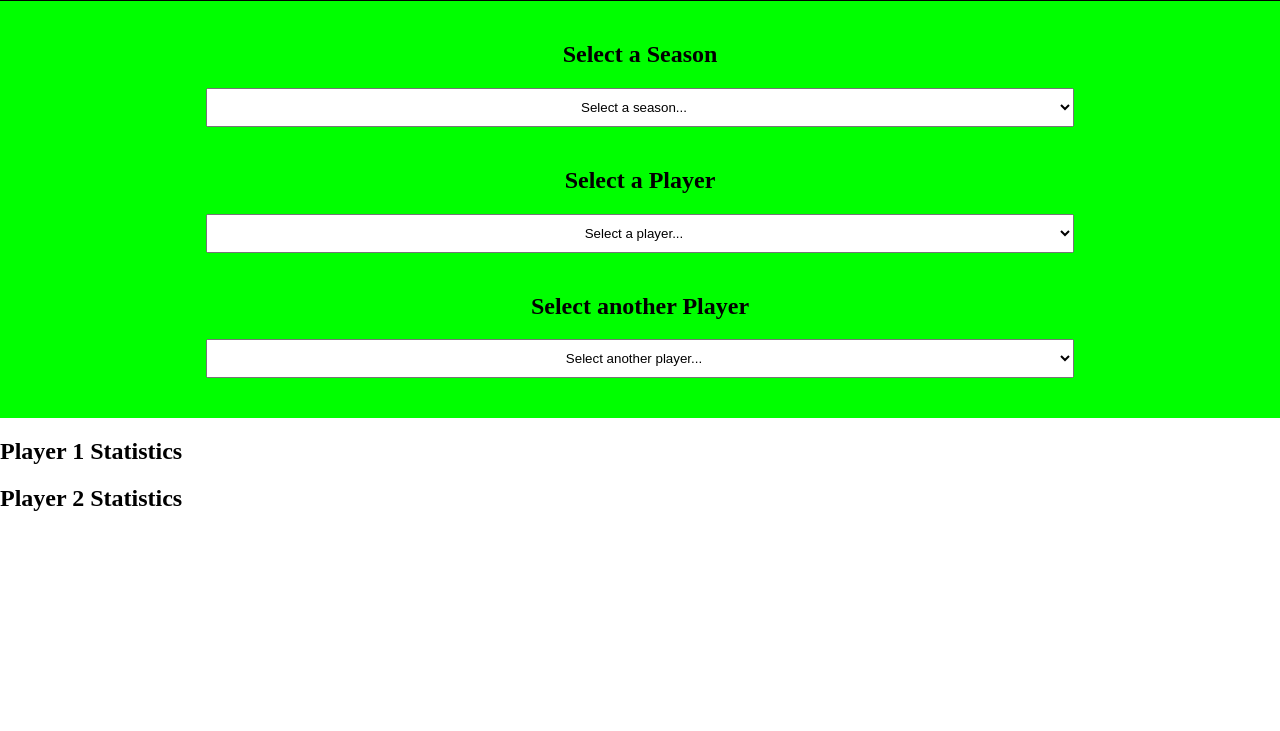
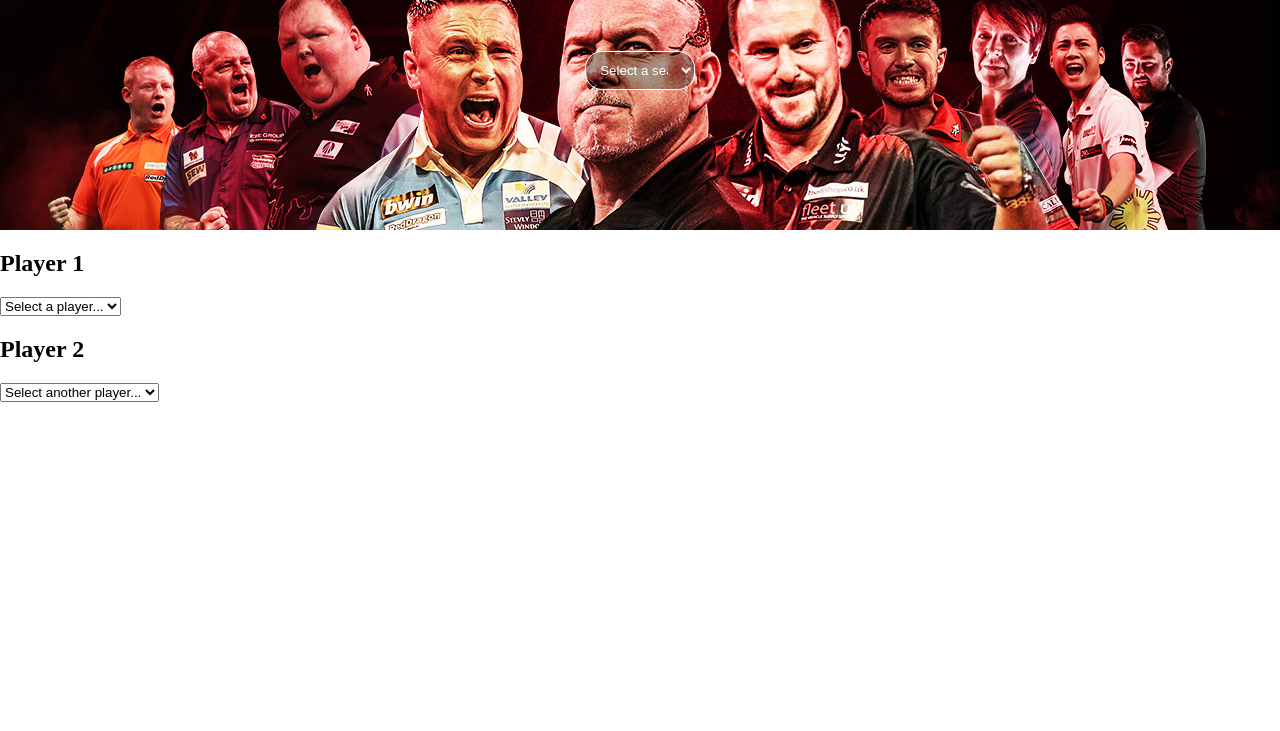
Before and after one commit to EHB-MCT/portfolio-second-chance-nealwauters, a website: page B.A.D/frontend/index.html in a window 1280 px wide. Shown: the part 69-800 px from the top of the page. Drawn offline with nearby package versions, Linux system fonts and the light colour scheme; no server answers.

Commit message:
made some design changes

```diff
--- a/B.A.D/frontend/index.html
+++ b/B.A.D/frontend/index.html
@@ -9,37 +9,34 @@
 </head>
 <body>
     <header>
-        <h1>Lorem Ipsum Title</h1>
+        <section id="content-section">
+            <section id="selection-section">
+                <div class="season-select">
+                <select id="seasonDropdown">
+                    <option value="">Select a season</option>
+                </select>
+                </div>
+            </section>
     </header>
 
-    <section id="content-section">
-        <section id="selection-section">
-            <h2>Select a Season</h2>
-            <select id="seasonDropdown">
-                <option value="">Select a season...</option>
-            </select>
 
-            <h2>Select a Player</h2>
-            <select id="playerDropdown">
-                <option value="">Select a player...</option>
-            </select>
-            <h2>Select another Player</h2>
-            <select id="playerDropdown2">
-                <option value="">Select another player...</option>
-            </select>
-        </section>
 
         <section id="dashboard-section">
-            <h2>Player 1 Statistics</h2>
             <section id="stats-section-player1">
-
+                <h2>Player 1</h2>
+                <select id="playerDropdown">
+                    <option value="">Select a player...</option>
+                </select>
                 <div id="statisticsPlayer1">
                     <!-- Display player 1 statistics here -->
                 </div>
             </section>
-            <h2>Player 2 Statistics</h2>
+
             <section id="stats-section-player2">
-
+                <h2>Player 2</h2>
+                <select id="playerDropdown2">
+                    <option value="">Select another player...</option>
+                </select>
                 <div id="statisticsPlayer2">
                     <!-- Display player 2 statistics here -->
                 </div>
--- a/B.A.D/frontend/main.js
+++ b/B.A.D/frontend/main.js
@@ -86,8 +86,6 @@ function fetchPlayerStatistics(seasonId, playerId) {
     fetch(`/api/seasons/${seasonId}/players/${playerId}/statistics`)
         .then(response => response.json())
         .then(statistics => {
-            console.log('Received statistics:', statistics);
-            // Display player statistics separately in the statisticsDisplay element
             const formattedStatistics = `
                 <p><span class="stat-label" onclick="toggleStat(this)">Average 3 Darts:</span> <span class="stat-value">${statistics.statistics.average_3_darts}</span></p>
                 <p><span class="stat-label" onclick="toggleStat(this)">Checkout Percentage:</span> <span class="stat-value">${statistics.statistics.checkout_percentage}%</span></p>
@@ -98,14 +96,13 @@ function fetchPlayerStatistics(seasonId, playerId) {
                 <p><span class="stat-label" onclick="toggleStat(this)">Scores (140s+):</span> <span class="stat-value">${statistics.statistics.scores_140s_plus}</span></p>
                 <p><span class="stat-label" onclick="toggleStat(this)">Scores (180s):</span> <span class="stat-value">${statistics.statistics.scores_180s}</span></p>
             `;
-            const targetSectionId = playerId === playerDropdown.value ? 'stats-section-player1' : 'stats-section-player2';
-            const targetDiv = document.getElementById(targetSectionId);
-            targetDiv.innerHTML = formattedStatistics;
+            document.getElementById(targetDiv).innerHTML = formattedStatistics;
         })
         .catch(error => {
             console.error('Error fetching player statistics:', error);
         });
 }
+
 
 // Function to toggle the visibility of the stat value
 function toggleStat(statLabel) {
--- a/B.A.D/frontend/styles.css
+++ b/B.A.D/frontend/styles.css
@@ -2,45 +2,54 @@ body{
   margin: 0;
 }
 
-/* Apply styling to the header */
+
 header {
-  background-color: #000; /* Black background */
-  color: #fff; /* White text */
+  background-image: url(bg.jpeg); /* Replace with the actual path to your GIF image */
+  background-size: cover;
+  background-position-y: -90px;
+  background-color: rgba(0, 0, 0, 100); /* Adjust the opacity as needed */
+  color: #fff;
   text-align: center;
-  padding: 10px;
+  padding: 100px;
   border: none;
 }
 
-/* Center the header text vertically */
-header h1 {
-  margin: 0;
-  line-height: 50px; /* Adjust as needed */
-}
 
 #selection-section {
-  background-color: #00ff00;
   padding: 20px;
   display: flex;
   flex-direction: column;
   align-items: center;
 }
 
-/* Style the select dropdowns */
-select {
-  width: 100%;
+select:focus {
+  outline: none;
+}
+
+/* Style the select dropdown for seasons */
+.season-select select {
+  width: 80%; /* Adjust the width as needed */
   padding: 10px;
+  border-color: #fff;
   margin-bottom: 20px;
+  border-radius: 17px;
+  text-align: center;
+  background-color:#00000055;
+  color: #fff;
 }
-/* Center the dropdowns and their placeholders */
-select {
-  width: 70%; /* Adjust the width as needed */
-  padding: 10px;
-  margin-bottom: 20px;
-  text-align: center;
-}
+
 
 /* Make the dropdown options less wide */
 select option {
   width: 100%;
   box-sizing: border-box;
 }
+#player-sections {
+  display: flex;
+  justify-content: space-between;
+}
+
+#player1-section,
+#player2-section {
+  width: 45%; /* Adjust as needed */
+}
```
Also changed, not shown: B.A.D/frontend/bg.jpeg (added), 1 other file.
